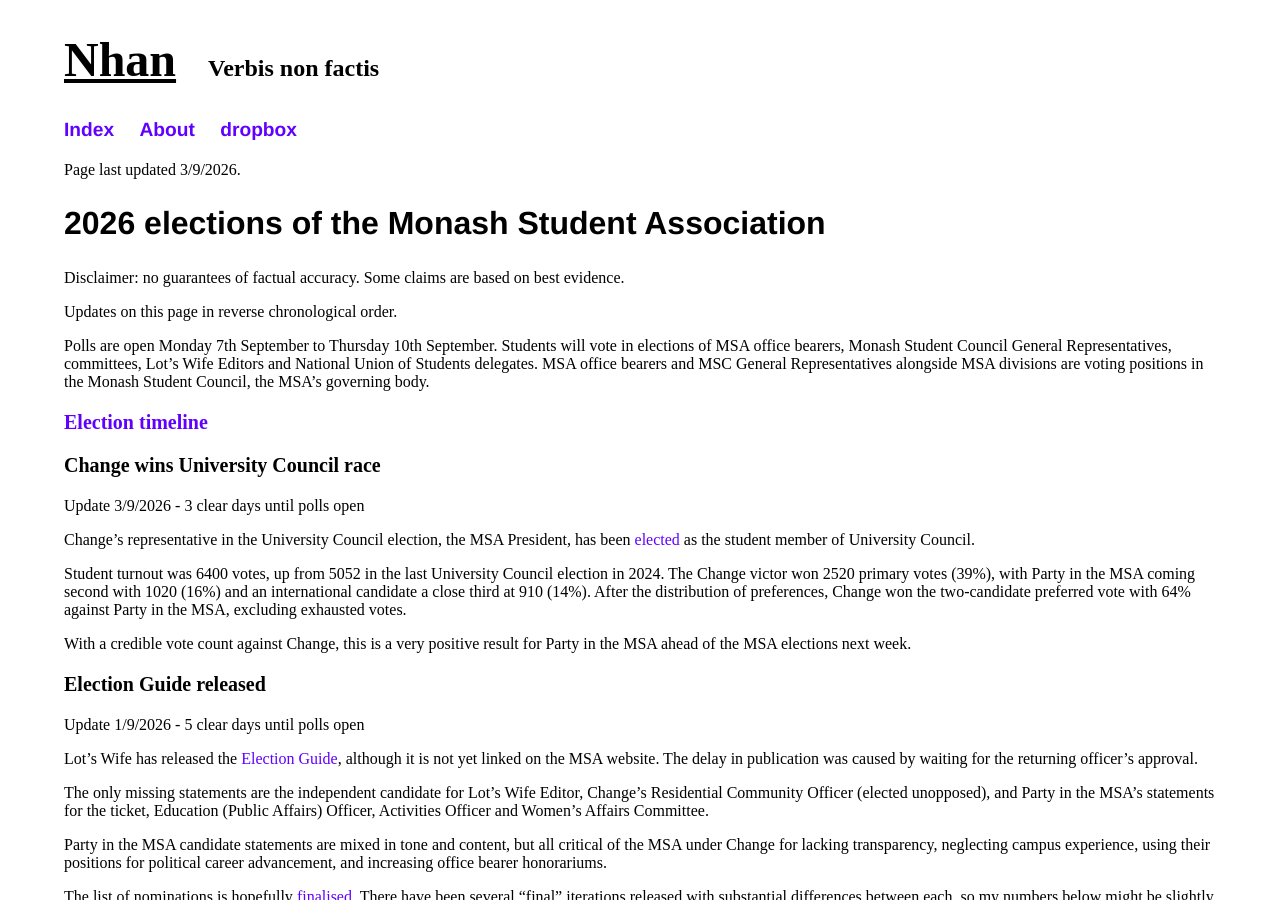
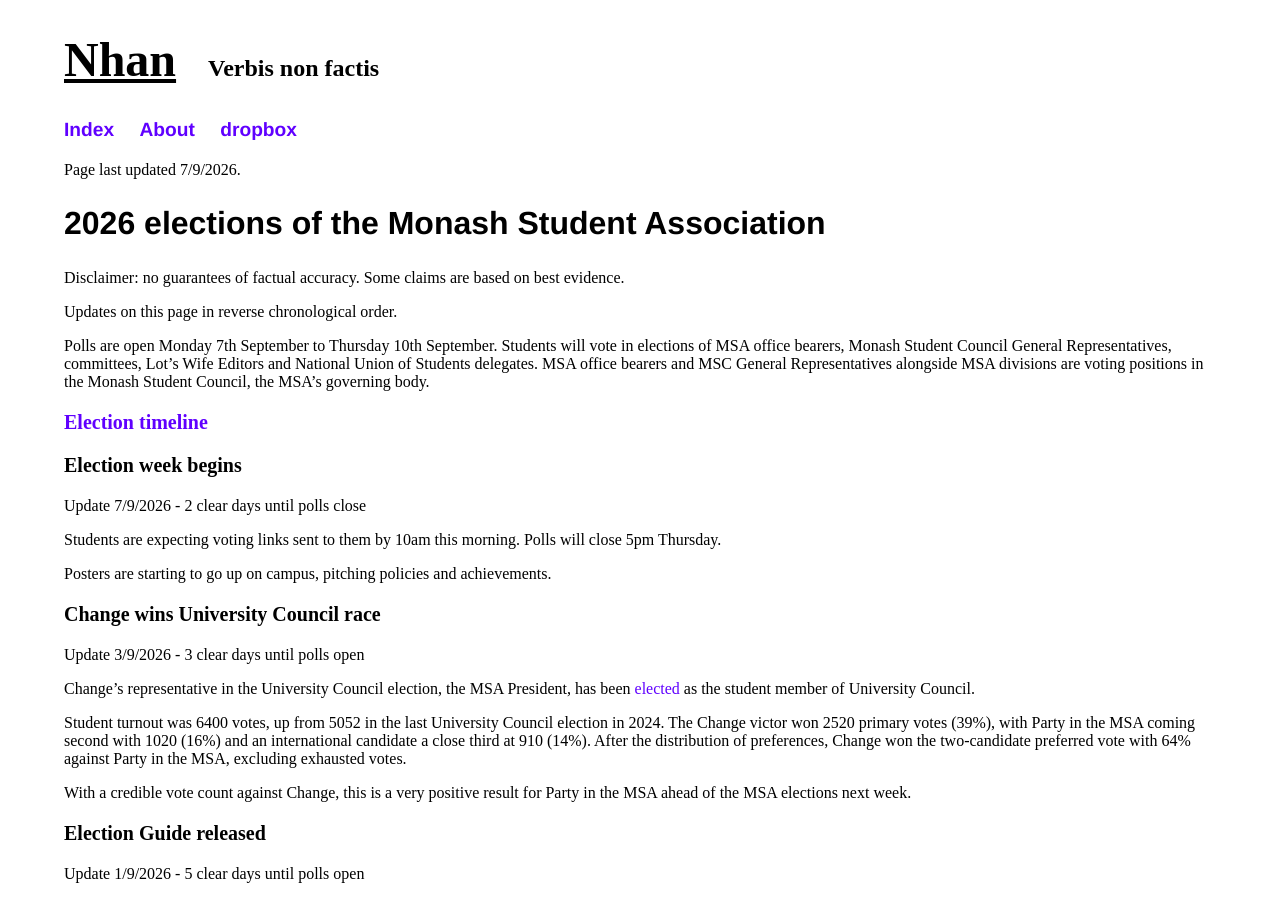
Before and after one commit to nhtnhanbn/nhtnhanbn.github.io, a Jekyll site: the page built from monash/msa26.md, in a window 1280 px wide and 900 px high. Built offline with Jekyll 4.4.1, drawn with Linux system fonts in a browser that asks for light colours.

Commit message:
Update msa26

```diff
--- a/monash/msa26.md
+++ b/monash/msa26.md
@@ -3,7 +3,7 @@
 title: 2026 Monash Student Association elections
 ---
 
-Page last updated 3/9/2026.
+Page last updated 7/9/2026.
 
 ## 2026 elections of the Monash Student Association
 
@@ -14,6 +14,14 @@
 Polls are open Monday 7th September to Thursday 10th September. Students will vote in elections of MSA office bearers, Monash Student Council General Representatives, committees, Lot's Wife Editors and National Union of Students delegates. MSA office bearers and MSC General Representatives alongside MSA divisions are voting positions in the Monash Student Council, the MSA's governing body.
 
 ### [Election timeline](https://msa.monash.edu/hubfs/MSA%20Election%20Timeline%202026.pdf)
+
+### Election week begins
+
+Update 7/9/2026 - 2 clear days until polls close
+
+Students are expecting voting links sent to them by 10am this morning. Polls will close 5pm Thursday.
+
+Posters are starting to go up on campus, pitching policies and achievements.
 
 ### Change wins University Council race
 
```
